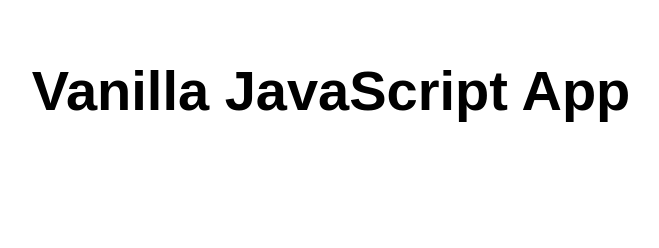
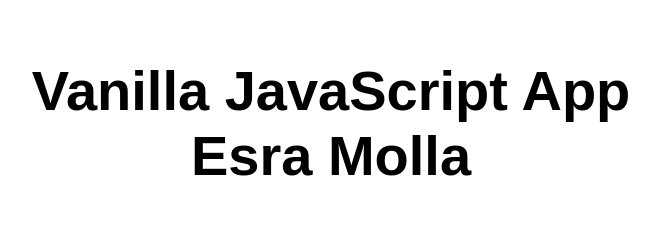
Before and after one commit to esramolla/SmartDesk-Azure-Lab, a website: page src/index.html in a window 1280 px wide. Shown: the whole page, without its empty margins (309-968 px from the left). Drawn offline with Linux system fonts and the light colour scheme.

Commit message:
Update header to include 'Esra Molla'

```diff
--- a/src/index.html
+++ b/src/index.html
@@ -10,7 +10,7 @@
 
 <body>
   <main>
-    <h1>Vanilla JavaScript App</h1>
+    <h1>Vanilla JavaScript App Esra Molla</h1>
   </main>
 </body>
 
```
